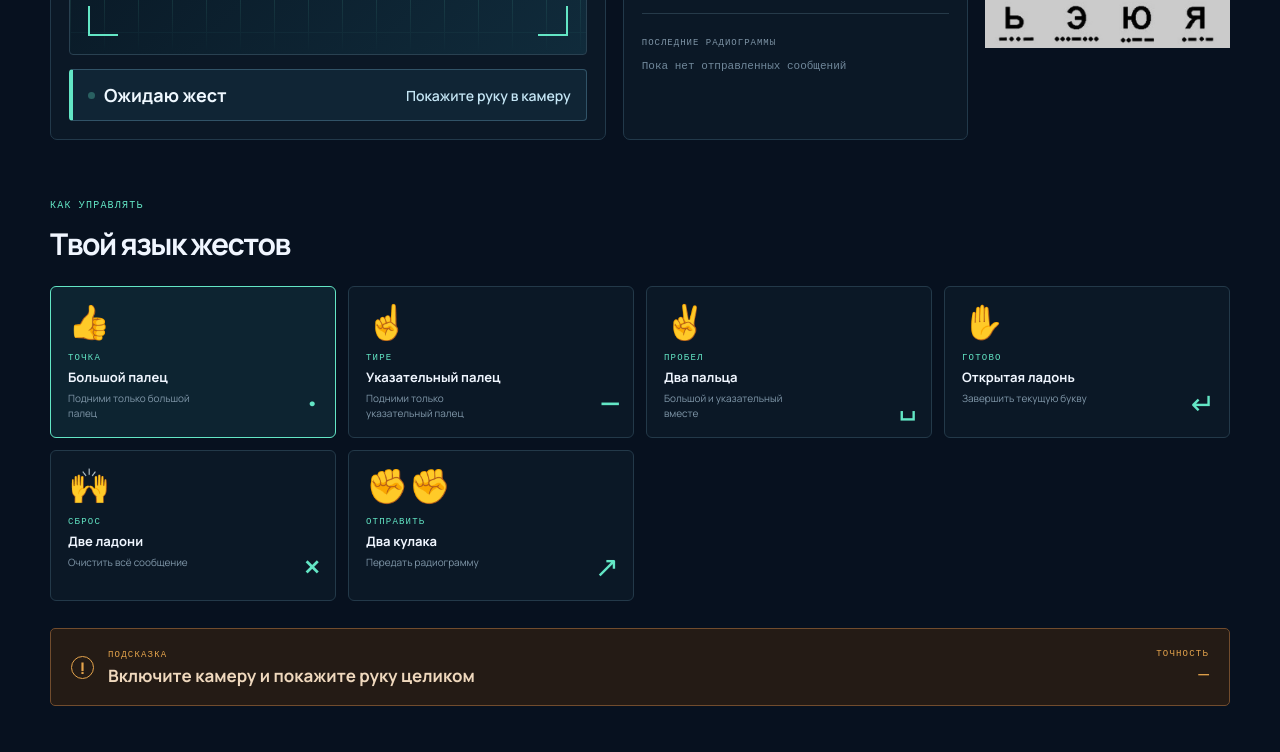
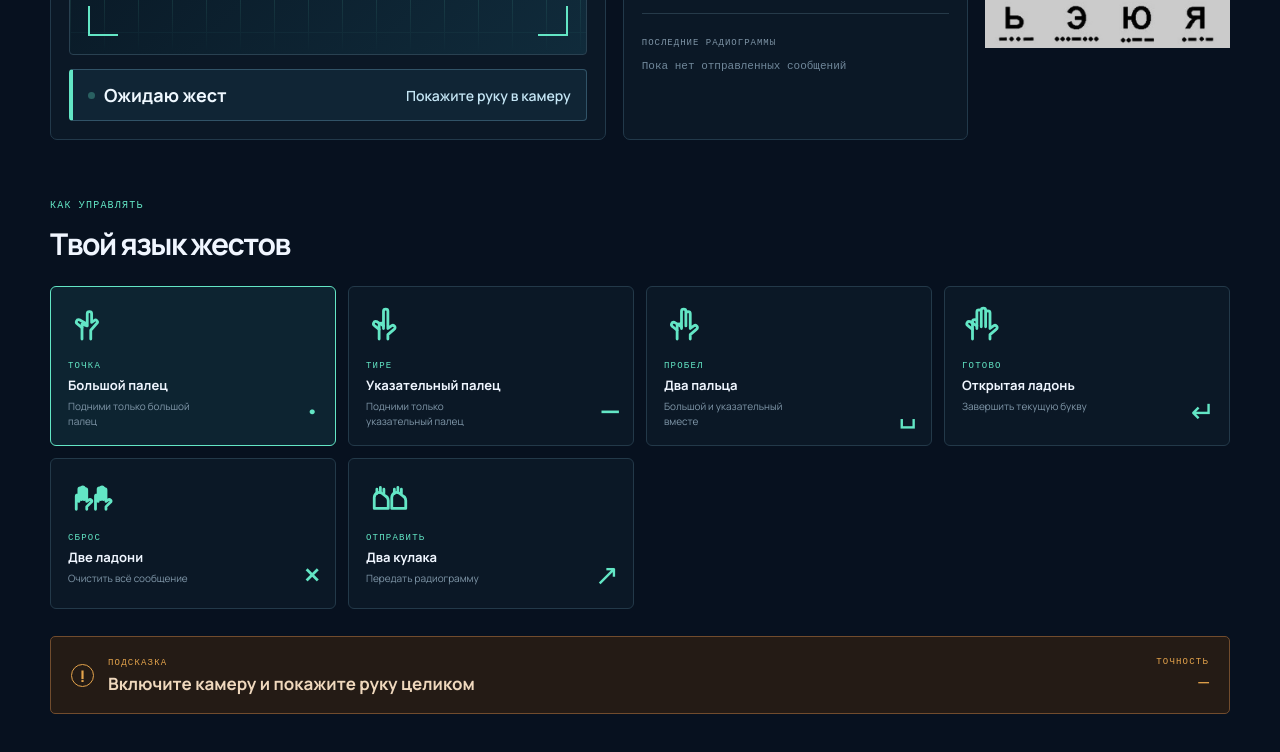
Before and after one commit to RiazArys/Beibitai_admit_hackathon, a website built with Vite: page index.html in a window 1280 px wide. Shown: the part 774-1526 px from the top of the page. Built offline with nearby package versions, Linux system fonts and the light colour scheme.

Commit message:
feat: replace gesture emojis with flat icons

```diff
--- a/src/main.ts
+++ b/src/main.ts
@@ -163,12 +163,12 @@ app.innerHTML = `
     <section class="guide-section">
       <div class="section-heading"><p class="eyebrow">КАК УПРАВЛЯТЬ</p><h2>Твой язык жестов</h2></div>
       <div class="gesture-grid">
-        <article class="gesture active" role="button" tabindex="0" aria-pressed="true"><div class="gesture-icon">👍</div><div><span>ТОЧКА</span><strong>Большой палец</strong><p>Подними только большой палец</p></div><b>·</b></article>
-        <article class="gesture" role="button" tabindex="0" aria-pressed="false"><div class="gesture-icon">☝</div><div><span>ТИРЕ</span><strong>Указательный палец</strong><p>Подними только указательный палец</p></div><b>—</b></article>
-        <article class="gesture" role="button" tabindex="0" aria-pressed="false"><div class="gesture-icon">✌</div><div><span>ПРОБЕЛ</span><strong>Два пальца</strong><p>Большой и указательный вместе</p></div><b>␣</b></article>
-        <article class="gesture" role="button" tabindex="0" aria-pressed="false"><div class="gesture-icon">✋</div><div><span>ГОТОВО</span><strong>Открытая ладонь</strong><p>Завершить текущую букву</p></div><b>↵</b></article>
-        <article class="gesture" role="button" tabindex="0" aria-pressed="false"><div class="gesture-icon">🙌</div><div><span>СБРОС</span><strong>Две ладони</strong><p>Очистить всё сообщение</p></div><b>×</b></article>
-        <article class="gesture" role="button" tabindex="0" aria-pressed="false"><div class="gesture-icon">✊✊</div><div><span>ОТПРАВИТЬ</span><strong>Два кулака</strong><p>Передать радиограмму</p></div><b>↗</b></article>
+        <article class="gesture active" role="button" tabindex="0" aria-pressed="true"><div class="gesture-icon" aria-hidden="true"><svg viewBox="0 0 48 48"><path d="M16 40V23l6 2V11c0-3 5-3 5 0v10l3-2c2-2 5 1 3 3l-7 8v10"/><path d="M16 27l-5-4c-3-2-1-6 2-5l7 4"/></svg></div><div><span>ТОЧКА</span><strong>Большой палец</strong><p>Подними только большой палец</p></div><b>·</b></article>
+        <article class="gesture" role="button" tabindex="0" aria-pressed="false"><div class="gesture-icon" aria-hidden="true"><svg viewBox="0 0 48 48"><path d="M15 40V24c0-3 5-3 5 0v4V8c0-3 5-3 5 0v20l4-3c3-2 6 2 3 4l-7 6v5"/><path d="M15 29l-5-4c-3-2-1-6 2-5l8 5"/></svg></div><div><span>ТИРЕ</span><strong>Указательный палец</strong><p>Подними только указательный палец</p></div><b>—</b></article>
+        <article class="gesture" role="button" tabindex="0" aria-pressed="false"><div class="gesture-icon" aria-hidden="true"><svg viewBox="0 0 48 48"><path d="M15 40V25c0-3 5-3 5 0v3V8c0-3 5-3 5 0v17V11c0-3 5-3 5 0v17l4-3c3-2 6 2 3 4l-7 6v5"/><path d="M15 30l-5-4c-3-2-1-6 2-5l8 5"/></svg></div><div><span>ПРОБЕЛ</span><strong>Два пальца</strong><p>Большой и указательный вместе</p></div><b>␣</b></article>
+        <article class="gesture" role="button" tabindex="0" aria-pressed="false"><div class="gesture-icon" aria-hidden="true"><svg viewBox="0 0 48 48"><path d="M12 40V20c0-3 5-3 5 0v8V9c0-3 5-3 5 0v17V7c0-3 5-3 5 0v19V10c0-3 5-3 5 0v18l4-3c3-2 6 2 3 4l-7 6v5"/><path d="M12 29l-5-4c-3-2-1-6 2-5l8 5"/></svg></div><div><span>ГОТОВО</span><strong>Открытая ладонь</strong><p>Завершить текущую букву</p></div><b>↵</b></article>
+        <article class="gesture" role="button" tabindex="0" aria-pressed="false"><div class="gesture-icon double" aria-hidden="true"><svg viewBox="0 0 48 48"><path d="M6 38V23c0-2 3-2 3 0v6V15c0-2 3-2 3 0v12V14c0-2 3-2 3 0v13V16c0-2 3-2 3 0v13l3-2c2-1 4 2 2 3l-5 5v3"/><path d="M28 38V23c0-2 3-2 3 0v6V15c0-2 3-2 3 0v12V14c0-2 3-2 3 0v13V16c0-2 3-2 3 0v13l3-2c2-1 4 2 2 3l-5 5v3"/></svg></div><div><span>СБРОС</span><strong>Две ладони</strong><p>Очистить всё сообщение</p></div><b>×</b></article>
+        <article class="gesture" role="button" tabindex="0" aria-pressed="false"><div class="gesture-icon double" aria-hidden="true"><svg viewBox="0 0 48 48"><path d="M6 37V25c0-5 5-8 9-5l4 3c2 1 3 3 3 5v9H6Z"/><path d="M26 37V25c0-5 5-8 9-5l4 3c2 1 3 3 3 5v9H26Z"/><path d="M9 20v-5M13 19v-6M17 20v-5M29 20v-5M33 19v-6M37 20v-5"/></svg></div><div><span>ОТПРАВИТЬ</span><strong>Два кулака</strong><p>Передать радиограмму</p></div><b>↗</b></article>
       </div>
     </section>
 
--- a/src/style.css
+++ b/src/style.css
@@ -1091,9 +1091,22 @@ button {
   background: #0d2431;
 }
 .gesture-icon {
-  font-size: 34px;
-  line-height: 1;
+  width: 42px;
+  height: 42px;
   margin-bottom: 13px;
+  color: #63e6c5;
+}
+.gesture-icon svg {
+  width: 100%;
+  height: 100%;
+  fill: none;
+  stroke: currentColor;
+  stroke-linecap: round;
+  stroke-linejoin: round;
+  stroke-width: 3.2;
+}
+.gesture-icon.double {
+  width: 48px;
 }
 .gesture span {
   color: #63e6c5;
```
